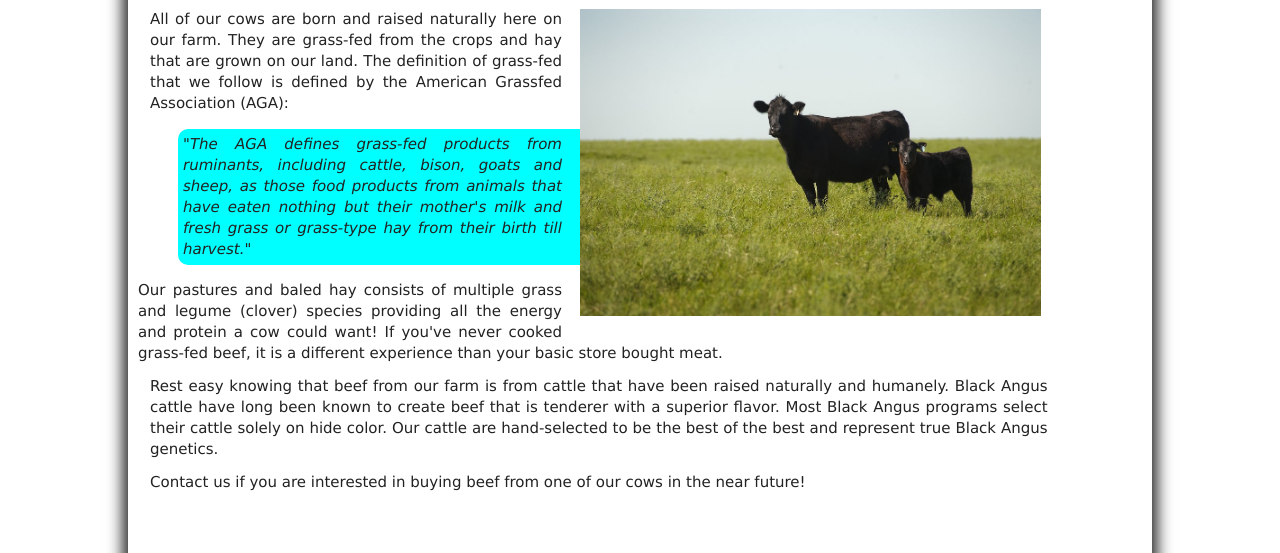
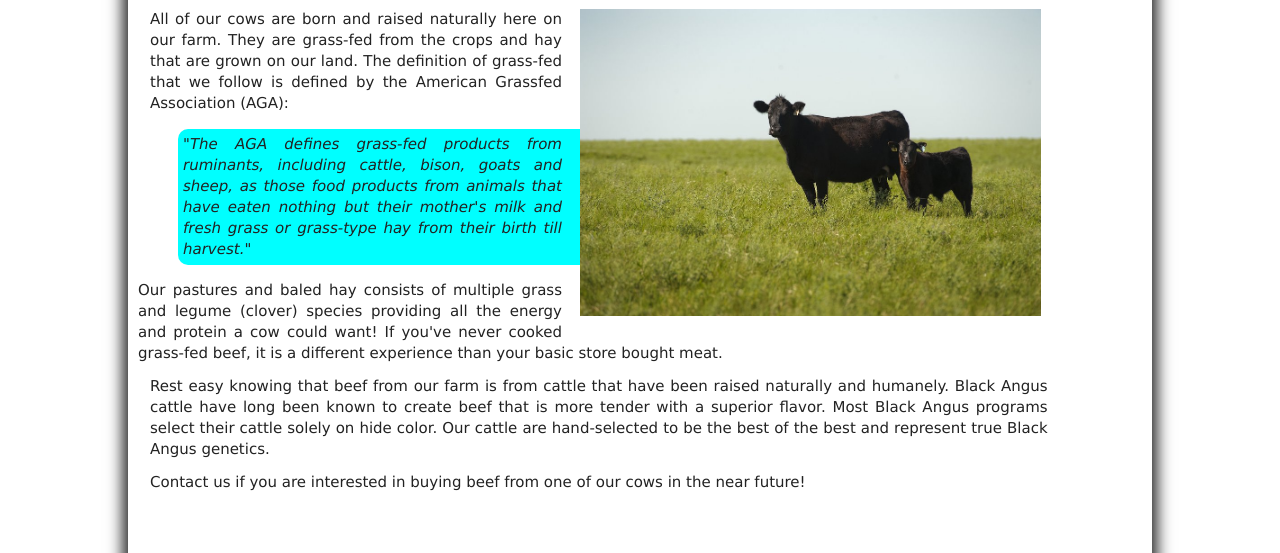
Before and after one commit to Grimlocked/Presentation, a plain HTML site: page index.html in a window 1280 px wide. Shown: the part 381-934 px from the top of the page. Drawn offline with Linux system fonts and the light colour scheme.

Commit message:
update bad grammer

```diff
--- a/index.html
+++ b/index.html
@@ -44,7 +44,7 @@
 
 		<p>All of our cows are born and raised naturally here on our farm. They are grass-fed from the crops and hay that are grown on our land. The definition of grass-fed that we follow is defined by the American Grassfed Association (AGA):<blockquote><cite>"The AGA defines grass-fed products from ruminants, including cattle, bison, goats and sheep, as those food products from animals that have eaten nothing but their mother's milk and fresh grass or grass-type hay from their birth till harvest."</cite></blockquote> Our pastures and baled hay consists of multiple grass and legume (clover) species providing all the energy and protein a cow could want! If you've never cooked grass-fed beef, it is a different experience than your basic store bought meat.</p>
 
-		<p>Rest easy knowing that beef from our farm is from cattle that have been raised naturally and humanely. Black Angus cattle have long been known to create beef that is tenderer with a superior flavor. Most Black Angus programs select their cattle solely on hide color. Our cattle are hand-selected to be the best of the best and represent true Black Angus genetics.</p>
+		<p>Rest easy knowing that beef from our farm is from cattle that have been raised naturally and humanely. Black Angus cattle have long been known to create beef that is more tender with a superior flavor. Most Black Angus programs select their cattle solely on hide color. Our cattle are hand-selected to be the best of the best and represent true Black Angus genetics.</p>
 
 		<p>Contact us if you are interested in buying beef from one of our cows in the near future!</p>
 	</article>
```
